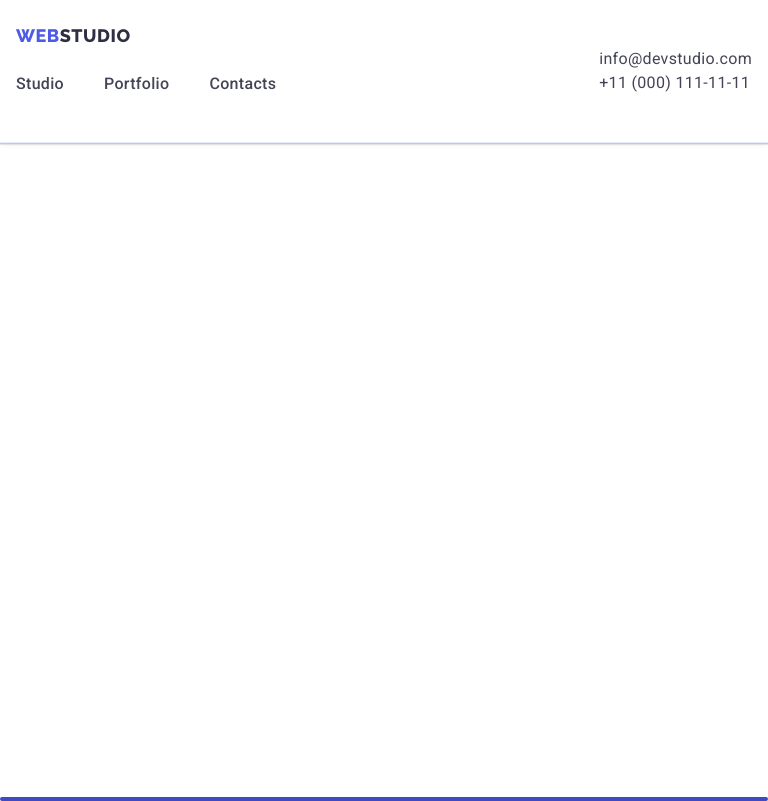
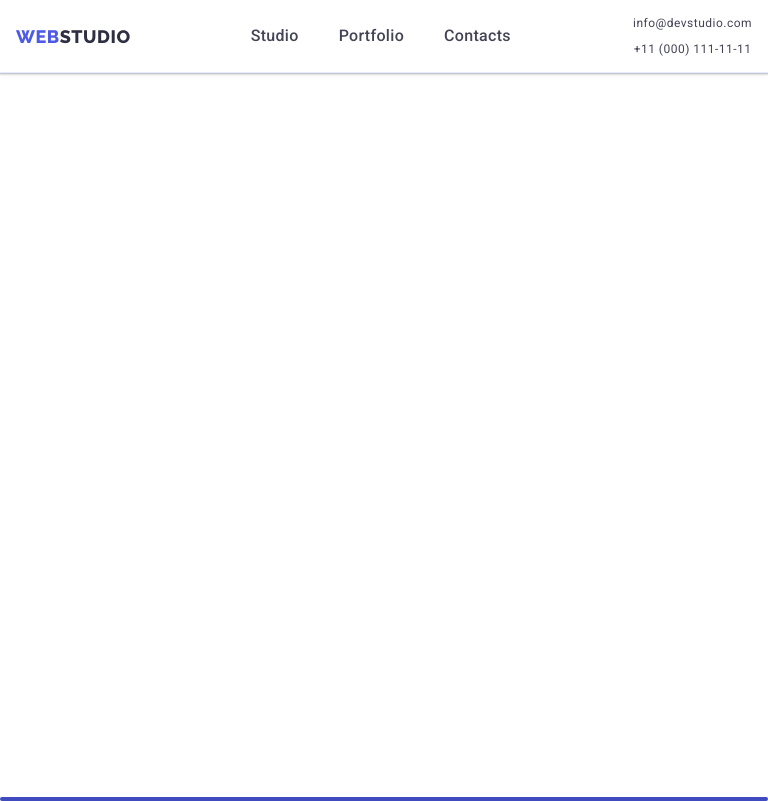
Before and after one commit to verhowyna/goit-markup-hw-07, a plain HTML site: page index.html in a window 768 px wide. Drawn offline with nearby package versions, Linux system fonts and the light colour scheme.

Commit message:
saturday-1

```diff
--- a/css/media.css
+++ b/css/media.css
@@ -1,9 +1,16 @@
 @media screen and (max-width: 767px) {
   .container {
-    position: relative;
     max-width: 428px;
     padding: 0 16px;
     margin: 0 auto;
+  }
+
+  .page-nav {
+    display: flex;
+    align-items: start;
+    justify-content: space-between;
+    padding-top: 24px;
+    padding-bottom: 22px;
   }
 
   .nav-list {
@@ -15,9 +22,6 @@
   }
 
   .mob-menu-open {
-    position: absolute;
-    top: 24px;
-    right: 16px;
     background-color: transparent;
     border: none;
     padding: 0;
@@ -25,16 +29,43 @@
   }
 }
 
-@media screen and (max-width: 1157px) {
+@media screen and (min-width: 768px) {
   .container {
     max-width: 768px;
     padding: 0 16px;
     margin: 0 auto;
   }
-}
 
-@media screen and (min-width: 768px) {
+  .header-container {
+    display: flex;
+    align-items: center;
+    justify-content: space-between;
+  }
+
   .mob-menu-open {
     display: none;
   }
+
+  .logo {
+    margin-right: 120px;
+  }
 }
+
+@media screen and (min-width: 768px) and (max-width: 1157px) {
+  .address-list {
+    flex-direction: column;
+    gap: 12px;
+    padding-top: 16px;
+    padding-bottom: 16px;
+  }
+
+  .address-item {
+    line-height: 0;
+  }
+
+  .address-link {
+    font-size: 12px;
+    line-height: 1.17;
+    letter-spacing: 0.04em;
+  }
+}
--- a/css/styles.css
+++ b/css/styles.css
@@ -51,19 +51,7 @@ body {
   background-color: #ffffff;
 }
 
-.container {
-  width: 1158px;
-  padding: 0 15px;
-  margin: 0 auto;
-}
-
 /* -------- HEADER -------- */
-
-.header-container {
-  display: flex;
-  align-items: center;
-  justify-content: space-between;
-}
 
 .page-header {
   border-bottom: 1px solid #e7e9fc;
@@ -72,8 +60,8 @@ body {
 }
 
 .page-nav {
-  padding-top: 24px;
-  padding-bottom: 22px;
+  display: flex;
+  align-items: center;
 }
 
 .logo {
@@ -98,7 +86,6 @@ body {
   align-items: center;
   gap: 40px;
 }
-
 .nav-item {
   padding-top: 24px;
   padding-bottom: 24px;
@@ -130,6 +117,12 @@ body {
 .nav-link:hover,
 .nav-link:focus {
   color: var(--accent-color);
+}
+
+.address-list {
+  display: flex;
+  align-items: center;
+  gap: 40px;
 }
 
 .address-link {
--- a/index.html
+++ b/index.html
@@ -39,6 +39,16 @@
               <a class="nav-link link" href="">Contacts</a>
             </li>
           </ul>
+          <button type="button" class="mob-menu-open">
+            <svg
+              class="mob-menu-open-icon"
+              stroke="#2e2f42"
+              width="32"
+              height="22"
+            >
+              <use href="./images/icons.svg#icon-menu-burger"></use>
+            </svg>
+          </button>
         </nav>
         <address class="address">
           <ul class="address-list list">
@@ -54,16 +64,6 @@
             </li>
           </ul>
         </address>
-        <button type="button" class="mob-menu-open">
-          <svg
-            class="mob-menu-open-icon"
-            stroke="#2e2f42"
-            width="32"
-            height="22"
-          >
-            <use href="./images/icons.svg#icon-menu-burger"></use>
-          </svg>
-        </button>
       </div>
     </header>
     <main>
```
